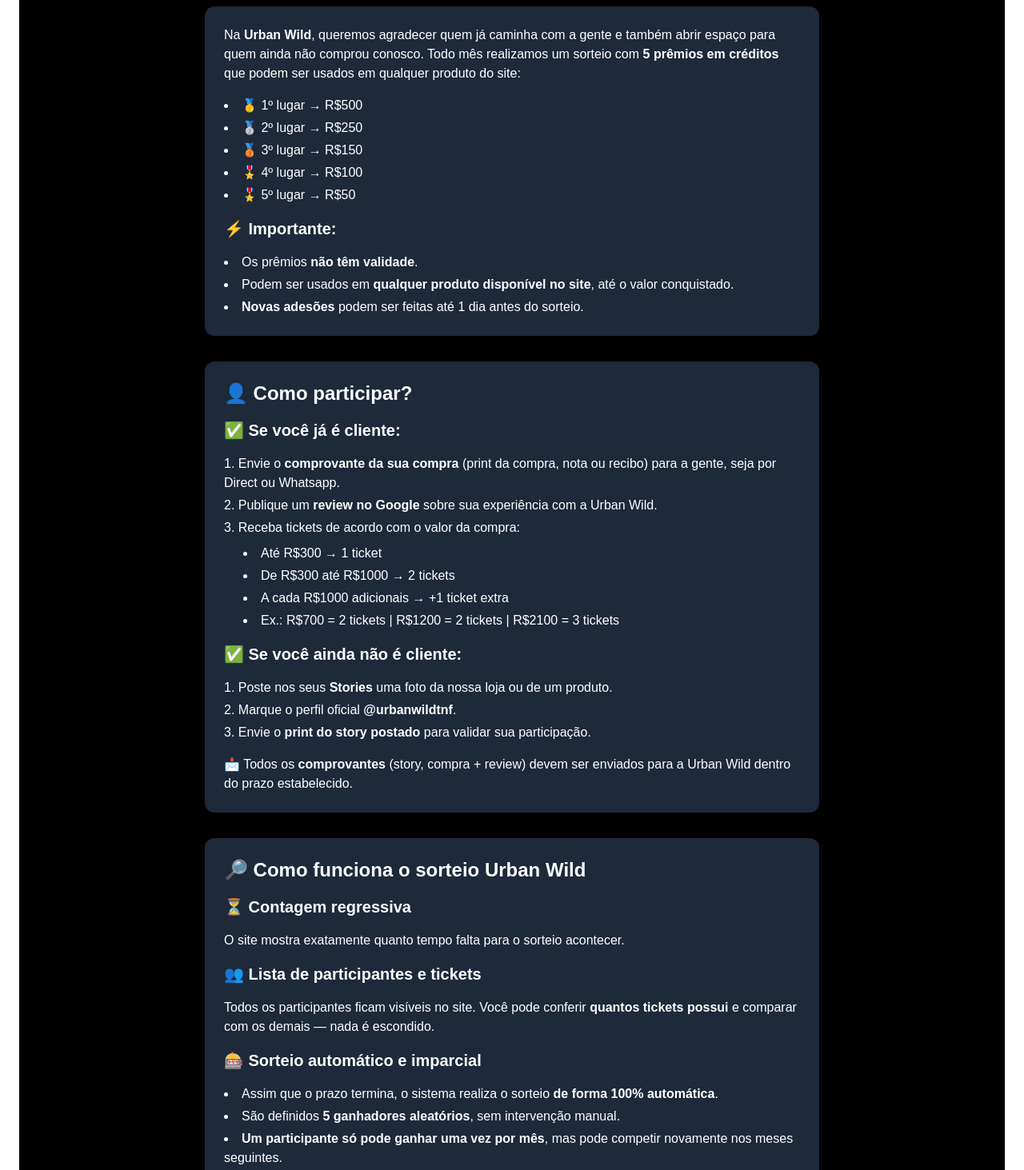
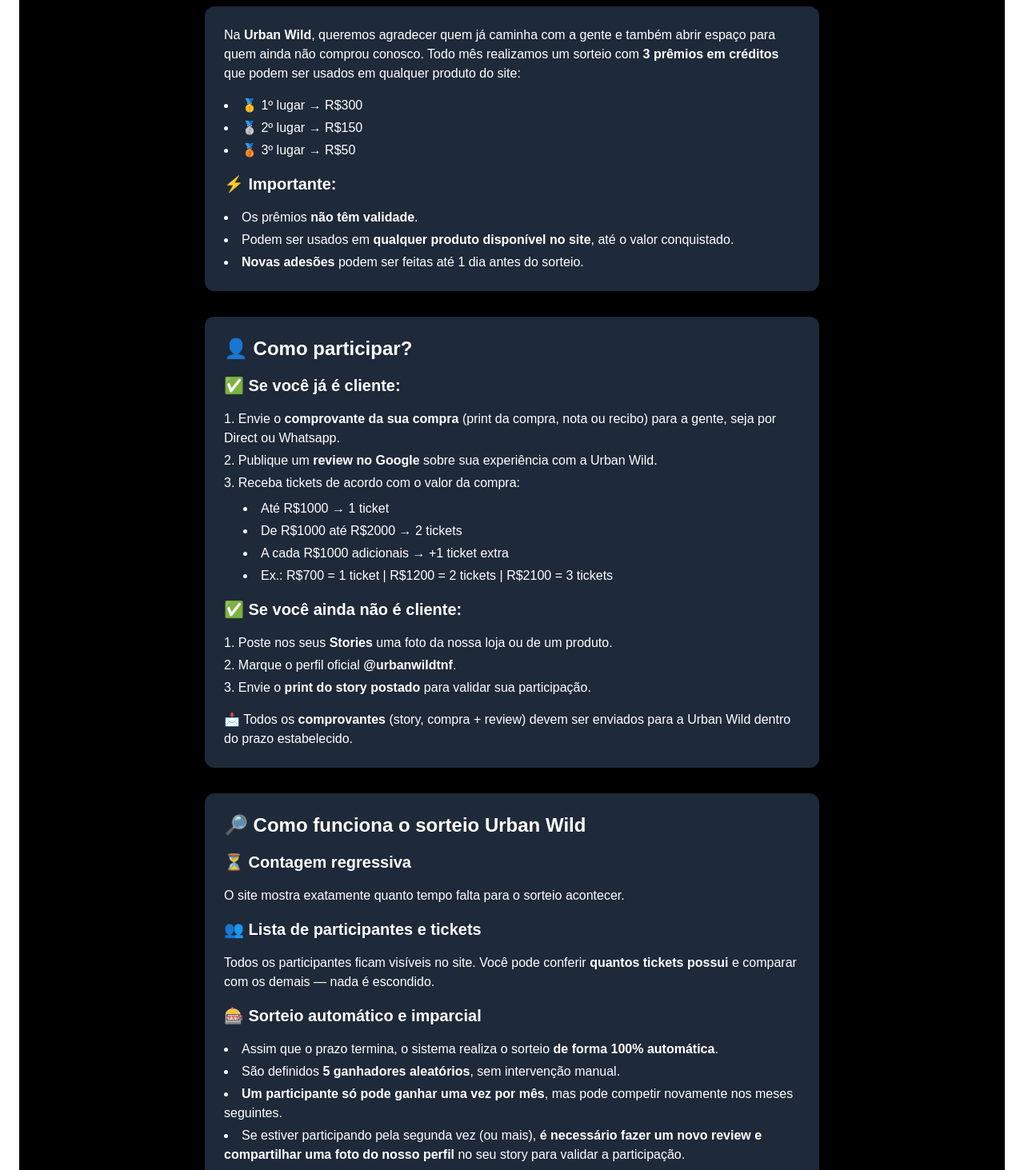
Before and after one commit to klaausbg/sorteios-urbanwild, a Next.js app: page /como-funciona in a window 1280 px wide. Shown: the part 200-1663 px from the top of the page at 80% size. Built offline with nearby package versions, Linux system fonts and the light colour scheme.

Commit message:
versao final

```diff
--- a/src/app/como-funciona/page.tsx
+++ b/src/app/como-funciona/page.tsx
@@ -15,15 +15,14 @@
           Na <strong>Urban Wild</strong>, queremos agradecer quem já caminha com
           a gente e também abrir espaço para quem ainda não comprou conosco.
           Todo mês realizamos um sorteio com{" "}
-          <strong>5 prêmios em créditos</strong> que podem ser usados em
+          <strong>3 prêmios em créditos</strong> que podem ser usados em
           qualquer produto do site:
         </p>
         <ul className="list-disc list-inside space-y-1">
-          <li>🥇 1º lugar → R$500</li>
-          <li>🥈 2º lugar → R$250</li>
-          <li>🥉 3º lugar → R$150</li>
-          <li>🎖️ 4º lugar → R$100</li>
-          <li>🎖️ 5º lugar → R$50</li>
+          <li>🥇 1º lugar → R$300</li>
+          <li>🥈 2º lugar → R$150</li>
+          <li>🥉 3º lugar → R$50</li>
+
         </ul>
         <h3 className="text-xl font-semibold mt-4">⚡ Importante:</h3>
         <ul className="list-disc list-inside space-y-1">
@@ -55,10 +54,10 @@
           <li>
             Receba tickets de acordo com o valor da compra:
             <ul className="list-disc list-inside ml-6 space-y-1 mt-2">
-              <li>Até R$300 → 1 ticket</li>
-              <li>De R$300 até R$1000 → 2 tickets</li>
+              <li>Até R$1000 → 1 ticket</li>
+              <li>De R$1000 até R$2000 → 2 tickets</li>
               <li>A cada R$1000 adicionais → +1 ticket extra</li>
-              <li>Ex.: R$700 = 2 tickets | R$1200 = 2 tickets | R$2100 = 3 tickets</li>
+              <li>Ex.: R$700 = 1 ticket | R$1200 = 2 tickets | R$2100 = 3 tickets</li>
             </ul>
           </li>
         </ol>
@@ -115,9 +114,9 @@
             pode competir novamente nos meses seguintes.
           </li>
           <li>
-            Quem já comprou conosco pode apenas{" "}
-            <strong>postar um novo review no Google</strong> a cada sorteio para
-            validar a participação.
+            Se estiver participando pela segunda vez (ou mais),
+            <strong> é necessário fazer um novo review e compartilhar uma foto do nosso perfil </strong>
+            no seu story para validar a participação.
           </li>
           <li>
             Após cada sorteio, publicamos a{" "}
```
